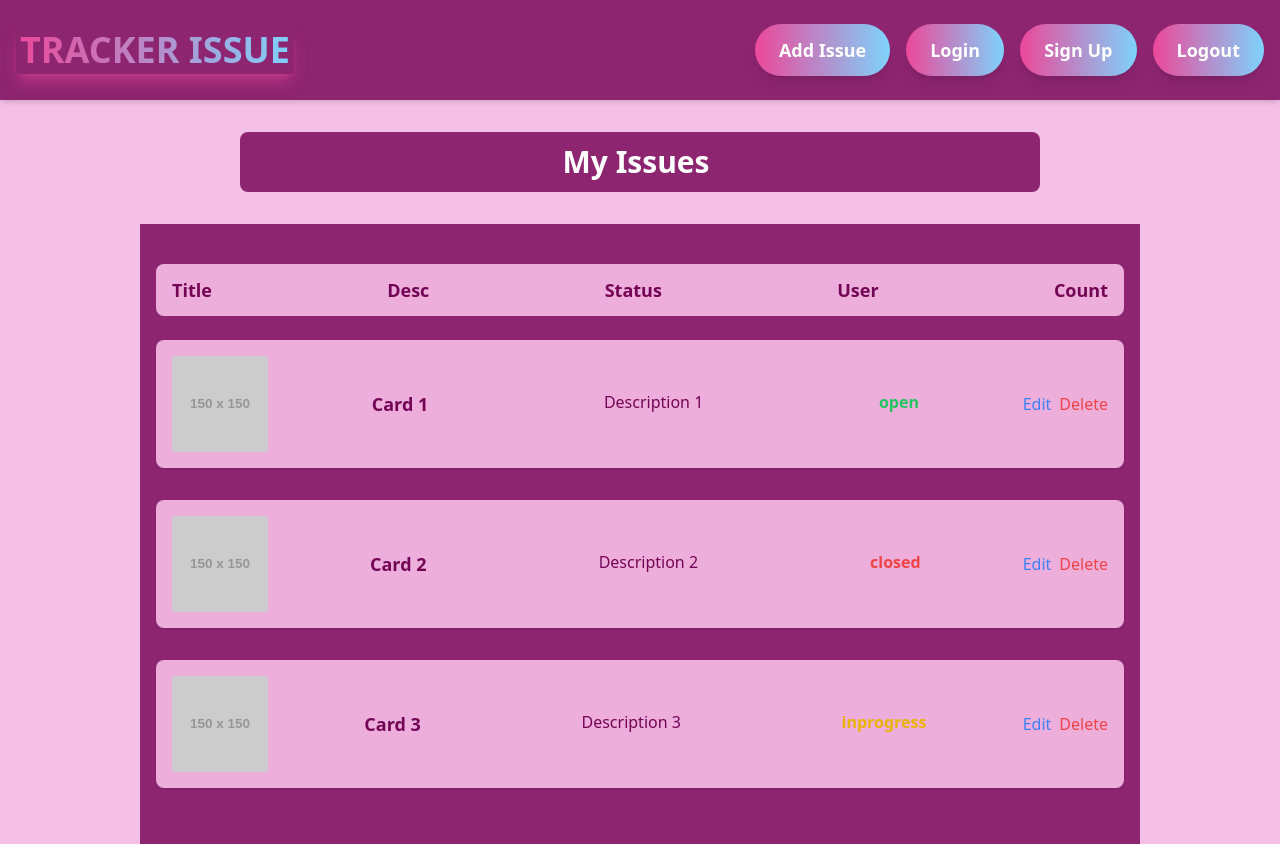
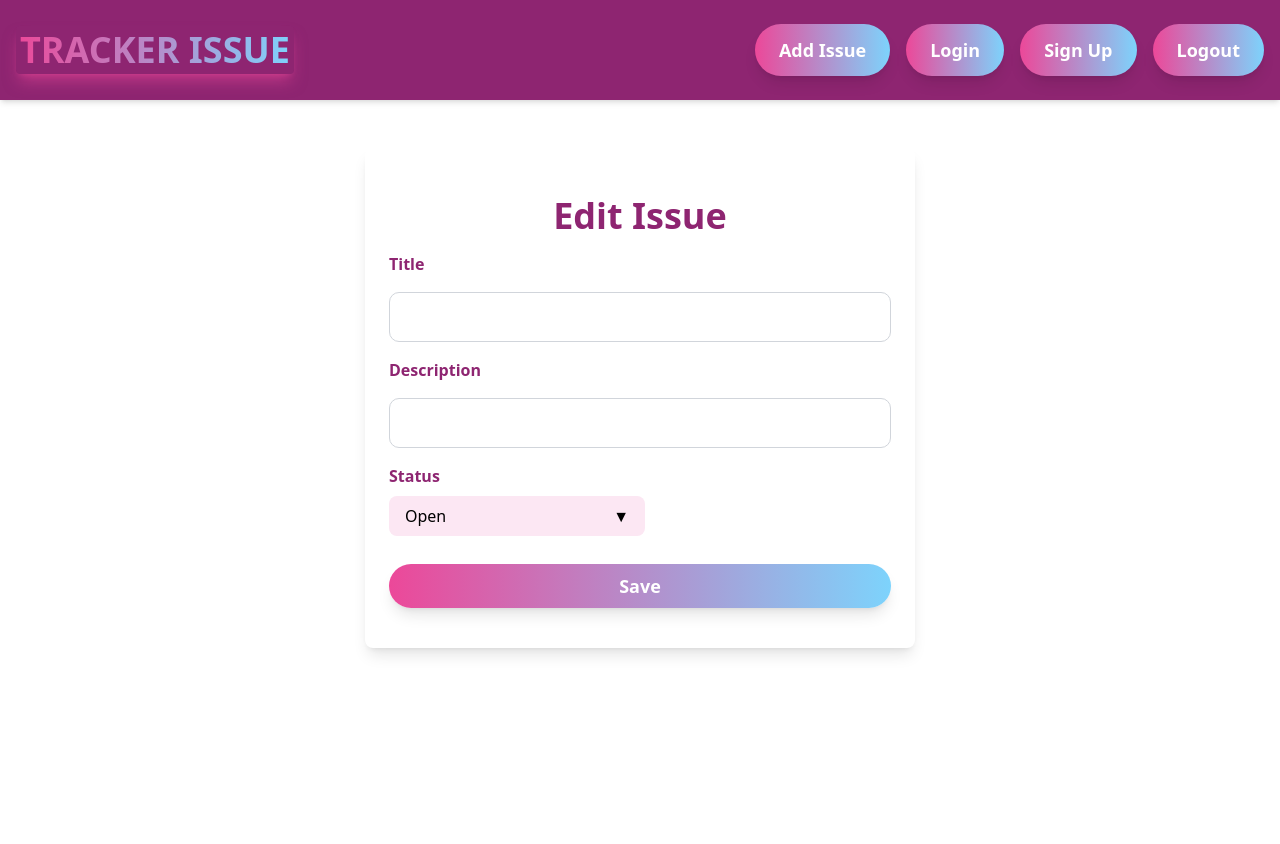
Before and after one commit to sidra-dabash/The-graduation-project, a React (Vite) app: page /edit-issue in a window 1280 px wide. After the commit the page ends 800 px from the top, so only its background shows below. Built offline with nearby package versions, Linux system fonts and the light colour scheme.

Commit message:
commit cm

```diff
--- a/src/App.jsx
+++ b/src/App.jsx
@@ -6,6 +6,7 @@ import SignUp from "./component/SignUp";
 import axios from "axios";
 import { useEffect } from "react";
 import { BrowserRouter as Router, Route, Routes } from "react-router-dom";
+import Header from "./component/Header";
 
 function App() {
   useEffect(() => {
@@ -21,20 +22,15 @@ function App() {
 
   return (
     <>
-    {/* <Router>
-      <Routes>
-        <Route path="/" element={<Home />} />
-        <Route path="/login" element={<Login />} />
-        <Route path="/signUp" element={<SignUp />} />
-        <Route path="/newIssue" element={<NewIssue />} />
-        <Route path="/editIssue" element={<EditIssue />} />
-      </Routes>
-    </Router> */}
-    <Home/>
-    {/* <EditIssue/> */}
-    {/* <NewIssue/> */}
-    {/* <Login/> */}
-    {/* <SignUp/> */}
+      <Router>
+        <Routes>
+          <Route path="/" element={<Home />} />
+          <Route path="/login" element={<Login />} />
+          <Route path="/signup" element={<SignUp />} />
+          <Route path="/add-issue" element={<NewIssue />} />
+          <Route path="/edit-issue" element={<EditIssue />} />
+        </Routes>
+      </Router>
     </>
   );
 }
--- /dev/null
+++ b/src/component/DeleteIssue.jsx
@@ -0,0 +1,14 @@
+function DeleteIssue() {
+  const [issue, setIssue] = useState([]);
+  const deleteIssue = async (id) => {
+    try {
+      const response = await axios.delete(`${API_URL}/${id}`);
+      setIssue((prev) => prev.filter((p) => p.id !== id));
+      alert("success", "issue deleted successfully");
+    } catch {
+      alert("error", `Error deleting issue: ${error}`);
+    }
+  };
+  return <></>;
+}
+export default DeleteIssue;
--- a/src/component/EditIssue.jsx
+++ b/src/component/EditIssue.jsx
@@ -1,12 +1,55 @@
+import { useState } from "react";
+import axios from "axios";
 import Header from "./Header";
-function EditIssue() {
+const API_URL = "http://localhost:1337/api/issues";
+function EditIssue({ issue, onClose, onSave }) {
+  const [formData, setFormData] = useState({
+    title: issue ? issue.title : "",
+    description: issue ? issue.description : "",
+    status: issue ? issue.status : "pending",
+  });
+
+  const handleChange = (e) => {
+    const { name, value } = e.target;
+    setFormData((prev) => ({
+      ...prev,
+      [name]: value,
+    }));
+  };
+
+  const handleClose = () => {
+    onClose();
+    setFormData({
+      title: "",
+      description: "",
+      status: "pending",
+    });
+  };
+
+  const handleSubmit = async (e) => {
+    e.preventDefault();
+    const updateIssue = { ...formData, id: issue.id };
+    try {
+      const response = await axios.put(`${API_URL}/${issue.id}`, updateIssue);
+      if (response.status === 200) {
+        onSave(updateIssue);
+        onClose();
+        alert("Issue updated successfully!");
+      } else {
+        alert("Error: " + response.statusText);
+      }
+    } catch (error) {
+      alert("Error updating issue: " + (error.response ? error.response.data : error.message));
+    }
+  };
+
   return (
     <>
       <Header />
       <main>
         <div className="flex justify-center items-center mt-12">
           <form
-            action=""
+            onSubmit={handleSubmit}
             className="flex flex-col gap-4 bg-white p-6 rounded-lg shadow-lg w-full max-w-md sm:max-w-lg md:max-w-xl lg:w-[550px] md:h-[500px]"
           >
             <div>
@@ -14,23 +57,27 @@ function EditIssue() {
                 Edit Issue
               </h1>
             </div>
-            <label htmlFor="Title" className="text-[#8E2571] font-bold">
+            <label htmlFor="title" className="text-[#8E2571] font-bold">
               Title
             </label>
             <input
               type="text"
-              name="Title"
-              id="Title"
+              name="title"
+              id="title"
               className="border border-gray-300 rounded-[10px] p-3 focus:ring-2 focus:ring-pink-500 focus:outline-none"
+              value={formData.title}
+              onChange={handleChange}
             />
-            <label htmlFor="Description" className="text-[#8E2571] font-bold">
+            <label htmlFor="description" className="text-[#8E2571] font-bold">
               Description
             </label>
             <input
               type="text"
-              name="Description"
-              id="Description"
+              name="description"
+              id="description"
               className="border border-gray-300 rounded-[10px] p-3 focus:ring-2 focus:ring-pink-500 focus:outline-none"
+              value={formData.description}
+              onChange={handleChange}
             />
             <div className="flex flex-col w-64 space-y-2 relative">
               <label htmlFor="status" className="font-bold text-[#8E2571]">
@@ -38,16 +85,19 @@ function EditIssue() {
               </label>
               <div className="relative">
                 <select
+                  name="status"
                   id="status"
                   className="bg-pink-100 text-black px-4 py-2 rounded-lg appearance-none w-full focus:outline-none focus:ring-2 focus:ring-gray-500"
-                  defaultValue=""
+                  value={formData.status}
+                  onChange={handleChange}
+                  required
                 >
-                  <option value="" disabled hidden>
+                  <option value="" disabled>
                     Select an option
                   </option>
-                  <option value="active">Active</option>
-                  <option value="inactive">Inactive</option>
-                  <option value="pending">Pending</option>
+                  <option value="open">Open</option>
+                  <option value="closed">Closed</option>
+                  <option value="in-progress">In Progress</option>
                 </select>
                 <span className="absolute inset-y-0 right-4 flex items-center pointer-events-none text-black">
                   ▼
@@ -66,4 +116,5 @@ function EditIssue() {
     </>
   );
 }
+
 export default EditIssue;
--- a/src/component/Header.jsx
+++ b/src/component/Header.jsx
@@ -1,4 +1,6 @@
-function Header() {
+import { Link } from "react-router-dom";
+import { useNavigate } from "react-router-dom";
+function Header({onAddNewIssue }) {
   return (
     <>
       <header className="flex flex-wrap items-center justify-between bg-[#8E2571] px-4 py-6 shadow-md">
@@ -6,16 +8,24 @@ function Header() {
           TRACKER ISSUE
         </h1>
         <div className="flex space-x-4">
-        <button className="px-6 py-3 bg-gradient-to-r from-pink-500 to-sky-300 text-white font-bold text-lg rounded-full shadow-lg hover:shadow-xl transform hover:scale-105 transition-all duration-300">
-            Add Issue
-          </button>
+          <Link to="/add-issue">
+            <button
+              // onClick={handleAddIssueClick}
+              className="px-6 py-3 bg-gradient-to-r from-pink-500 to-sky-300 text-white font-bold text-lg rounded-full shadow-lg hover:shadow-xl transform hover:scale-105 transition-all duration-300"
+            >
+              Add Issue
+            </button>
+          </Link>
+          <Link to={"/login"}>
           <button className="px-6 py-3 bg-gradient-to-r from-pink-500 to-sky-300 text-white font-bold text-lg rounded-full shadow-lg hover:shadow-xl transform hover:scale-105 transition-all duration-300">
             Login
           </button>
+          </Link>
+          <Link to={"/signup"}>
           <button className="px-6 py-3 bg-gradient-to-r from-pink-500 to-sky-300 text-white font-bold text-lg rounded-full shadow-lg hover:shadow-xl transform hover:scale-105 transition-all duration-300">
             Sign Up
           </button>
-
+          </Link>
           <button className="px-6 py-3 bg-gradient-to-r from-pink-500 to-sky-300 text-white font-bold text-lg rounded-full shadow-lg hover:shadow-xl transform hover:scale-105 transition-all duration-300">
             Logout
           </button>
--- a/src/component/Home.jsx
+++ b/src/component/Home.jsx
@@ -1,13 +1,18 @@
 import AddNewIssue from "./AddNewIssue";
 import Header from "./Header";
 import Main from "./Main";
+import { useState } from "react";
 function Home(){
+    const [issue, setIssue] = useState([]);
+    const handleAddNewIssue = (newIssue) => {
+        setIssue((prevIssues) => [...prevIssues, newIssue]);
+      };
     return(
         <>
         <div className="bg-[#f5c0e6]">
         <Header/>
-        <AddNewIssue/>
-        <Main/>
+        <AddNewIssue onAddNewIssue={handleAddNewIssue}/>
+        <Main issue={issue}/>
         </div>
         </>
     )
--- a/src/component/Login.jsx
+++ b/src/component/Login.jsx
@@ -1,6 +1,5 @@
 import axios from "axios";
 import { useState } from "react";
-
 function Login() {
   const [formData, setFormData] = useState({
     email: "",
--- a/src/component/Main.jsx
+++ b/src/component/Main.jsx
@@ -1,42 +1,84 @@
 /* eslint-disable no-unused-vars */
 /* eslint-disable react/prop-types */
-import React from 'react';
+import React, { useState } from "react";
+import { Link } from "react-router-dom";
+import NewIssue from "./NewIssue";
+import EditIssue from "./EditIssue";
 
 function Card({ title, desc, imageUrl, status, onEdit, onDelete }) {
   return (
     <div className="bg-[#edaedb] w-full flex flex-row justify-between items-center rounded-lg shadow p-4 mb-4">
-      <img src={imageUrl} alt={title} className="w-24 h-24 object-cover rounded" />
+      <img
+        src={imageUrl}
+        alt={title}
+        className="w-24 h-24 object-cover rounded"
+      />
       <div className="flex justify-around flex-1 mx-4">
         <h3 className="text-[#740556] font-bold text-lg">{title}</h3>
         <p className="text-[#740556]">{desc}</p>
-        <p className={`font-semibold ${status === 'open' ? 'text-green-500' : status === 'closed' ? 'text-red-500' : 'text-yellow-500'}`}>
+        <p
+          className={`font-semibold ${
+            status === "open"
+              ? "text-green-500"
+              : status === "closed"
+              ? "text-red-500"
+              : "text-yellow-500"
+          }`}
+        >
           {status}
         </p>
       </div>
       <div className="flex  items-center gap-2">
-        <button onClick={onEdit} className="text-blue-500 hover:underline">Edit</button>
-        <button onClick={onDelete} className="text-red-500 hover:underline">Delete</button>
+        <Link to={"/edit-issue"}>
+      <button onClick={onEdit} className="text-green-500 hover:underline">
+          Edit
+        </button>
+        </Link>
+        <button onClick={onDelete} className="text-red-500 hover:underline">
+          Delete
+        </button>
       </div>
     </div>
   );
 }
 
-function Main() {
+function Main({ issue }) {
   const headers = ["Title", "Desc", "Status", "User", "Count"];
-  const cardsData = [
-    { title: "Card 1", desc: "Description 1", imageUrl: "https://via.placeholder.com/150", status: "open" },
-    { title: "Card 2", desc: "Description 2", imageUrl: "https://via.placeholder.com/150", status: "closed" },
-    { title: "Card 3", desc: "Description 3", imageUrl: "https://via.placeholder.com/150", status: "inprogress" },
-  ];
+  const [cardsData, setCardsData] = useState([
+    {
+      title: "Card 1",
+      desc: "Description 1",
+      imageUrl: "https://via.placeholder.com/150",
+      status: "open",
+    },
+    {
+      title: "Card 2",
+      desc: "Description 2",
+      imageUrl: "https://via.placeholder.com/150",
+      status: "closed",
+    },
+    {
+      title: "Card 3",
+      desc: "Description 3",
+      imageUrl: "https://via.placeholder.com/150",
+      status: "inprogress",
+    },
+  ]);
+  const [editingIssue, setEditingIssue] = useState(null);
 
   const handleEdit = (index) => {
-    console.log(`Edit card ${index}`);
+    // تحديد المشكلة التيسيتم تعديلها
+    setEditingIssue(cardsData[index]);
   };
 
   const handleDelete = (index) => {
-    console.log(`Delete card ${index}`);
+    const updatedCards = cardsData.filter((_, idx) => idx !== index);
+    setCardsData(updatedCards);
   };
-
+  // اضافة مشكلة جديدة
+  const handleAddNewIssue = (newIssue) => {
+    setCardsData((prevData) => [...prevData, newIssue]);
+  };
   return (
     <>
       <div className="bg-[#8E2571] mt-8 px-4 py-10 max-w-[1000px] mx-auto ">
--- a/src/component/NewIssue.jsx
+++ b/src/component/NewIssue.jsx
@@ -1,12 +1,107 @@
 import Header from "./Header";
-function NewIssue() {
+import { useState } from "react";
+import axios from "axios";
+import { title } from "framer-motion/client";
+
+const API_URL = "http://localhost:1337/api/issues";
+const AlertMessage = ({ type, message, onClose }) => {
+  const alertStyles = {
+    success: "bg-green-50 border-green-500 text-green-700",
+    error: "bg-red-50   border-red-500   text-red-700",
+  };
+
+  return (
+    <div className="fixed inset-0 flex items-center justify-center bg-black bg-opacity-50 z-50">
+      {/* Modal Container */}
+      <div
+        className={`p-6 rounded-lg border-4 shadow-lg max-w-xl w-full ${alertStyles[type]}`}
+      >
+        {/* Modal Header */}
+        <div className="flex justify-between items-center mb-4">
+          <h3 className="text-lg font-semibold">
+            {type === "error" ? "Error" : "Success"}
+          </h3>
+          <button
+            onClick={onClose}
+            className="text-gray-500 hover:text-gray-800"
+          >
+            ×
+          </button>
+        </div>
+        {/* Modal Body */}
+        <div>
+          <p>{message}</p>
+        </div>
+        {/* Modal Footer */}
+        <div className="mt-4 text-right">
+          <button
+            onClick={onClose}
+            className="bg-gray-200 hover:bg-gray-300 text-gray-800 px-4 py-2 rounded-lg"
+          >
+            Close
+          </button>
+        </div>
+      </div>
+    </div>
+  );
+};
+function NewIssue({ onAddNewIssue }) {
+  const [issue, setIssue] = useState([]);
+  const [formData, setFormData] = useState({
+    title: "",
+    description: "",
+    status: "",
+    imageUrl: "",
+  });
+  const [alert, setAlert] = useState({ show: false, type: "", message: "" });
+  const handleChange = (e) => {
+    const { name, value } = e.target;
+    setFormData((prev) => ({
+      ...prev,
+      [name]: value,
+    }));
+  };
+
+  const showMessage = (type, message) => {
+    setAlert({ show: true, type, message });
+    setTimeout(() => {
+      setAlert({ show: false, type: "", message: "" });
+    }, 3000);
+  };
+  const handleSubmit = async (e) => {
+    e.preventDefault();
+    if (
+      !formData.title.trim() ||
+      !formData.description.trim() ||
+      !formData.status.trim()
+    ) {
+      showMessage("error", "All fields are required!");
+      return;
+    }
+    try {
+      // ارسال البيانات الى الapi
+      const newIssue = {
+        title: formData.title,
+        description: formData.description,
+        status: formData.status,
+      };
+      const response = await axios.post(API_URL, { data: newIssue });
+      // جلب البيانات الجديدة من الاستجابة
+      const addedIssue = response.data.data;
+      onAddNewIssue(addedIssue);
+      showMessage("success", "issue added successfully");
+      setFormData({ title: "", description: "", status: "" });
+    } catch (error) {
+      showMessage("error", `Error adding issue: ${error.message}`);
+    }
+  };
   return (
     <>
       <Header />
       <main>
         <div className="flex justify-center items-center mt-12">
           <form
-            action=""
+            onSubmit={handleSubmit}
             className="flex flex-col gap-4 bg-white p-6 rounded-lg shadow-lg w-full max-w-md sm:max-w-lg md:max-w-xl lg:w-[550px] md:h-[500px]"
           >
             <div>
@@ -14,40 +109,64 @@ function NewIssue() {
                 New Issue
               </h1>
             </div>
-            <label htmlFor="Title" className="text-[#8E2571] font-bold">
+
+            {
+              // show alert message
+              alert.show && (
+                <AlertMessage
+                  type={alert.type}
+                  message={alert.message}
+                  onClose={() =>
+                    setAlert({ show: false, type: "", message: "" })
+                  }
+                />
+              )
+            }
+            <label htmlFor="title" className="text-[#8E2571] font-bold">
               Title
             </label>
             <input
               type="text"
-              name="Title"
-              id="Title"
+              name="title"
+              id="title"
               className="border border-gray-300 rounded-[10px] p-3 focus:ring-2 focus:ring-pink-500 focus:outline-none"
+              value={formData.title}
+              onChange={handleChange}
+              required
             />
-            <label htmlFor="Description" className="text-[#8E2571] font-bold">
+
+            <label htmlFor="description" className="text-[#8E2571] font-bold">
               Description
             </label>
             <input
               type="text"
-              name="Description"
-              id="Description"
+              name="description"
+              id="description"
               className="border border-gray-300 rounded-[10px] p-3 focus:ring-2 focus:ring-pink-500 focus:outline-none"
+              value={formData.description}
+              onChange={handleChange}
+              required
             />
+
             <div className="flex flex-col w-64 space-y-2 relative">
               <label htmlFor="status" className="font-bold text-[#8E2571]">
                 Status
               </label>
               <div className="relative">
                 <select
+                  name="status"
                   id="status"
                   className="bg-pink-100 text-black px-4 py-2 rounded-lg appearance-none w-full focus:outline-none focus:ring-2 focus:ring-gray-500"
-                  defaultValue=""
+                  value={formData.status}
+                  onChange={handleChange}
+                  required
                 >
-                  <option value="" disabled hidden>
+                  <option value="" disabled>
                     Select an option
                   </option>
-                  <option value="active">Active</option>
-                  <option value="inactive">Inactive</option>
-                  <option value="pending">Pending</option>
+                  <option value="open">Open</option>
+                  <option value="closed">Closed</option>
+                  <option value="in-progress">In Progress</option>
                 </select>
                 <span className="absolute inset-y-0 right-4 flex items-center pointer-events-none text-black">
                   ▼
@@ -58,7 +177,7 @@ function NewIssue() {
               type="submit"
               className="p-2 mt-3 bg-gradient-to-r from-pink-500 to-sky-300 text-white font-bold text-lg rounded-full shadow-lg hover:shadow-xl transform hover:scale-105 transition-all duration-300"
             >
-              Save
+              Add Issue
             </button>
           </form>
         </div>
```
Also changed, not shown: package.json (+4 -3 lines), src/component/issui.jsx (added), 1 other file (tests, documents, lock files or other folders).
